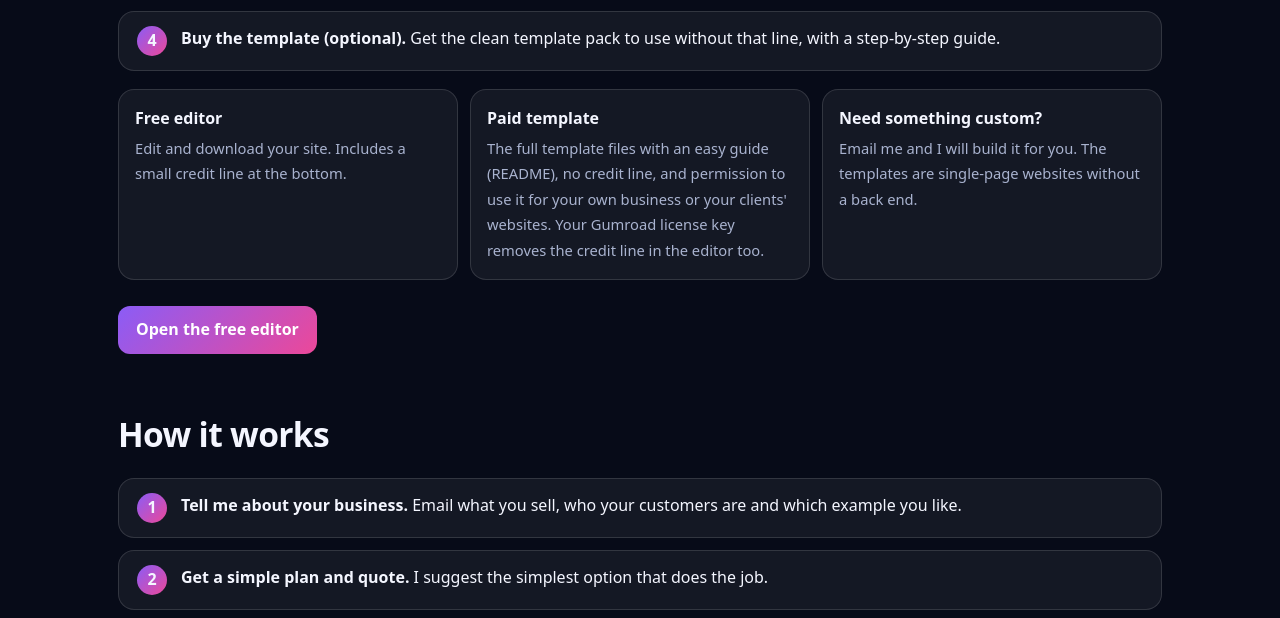
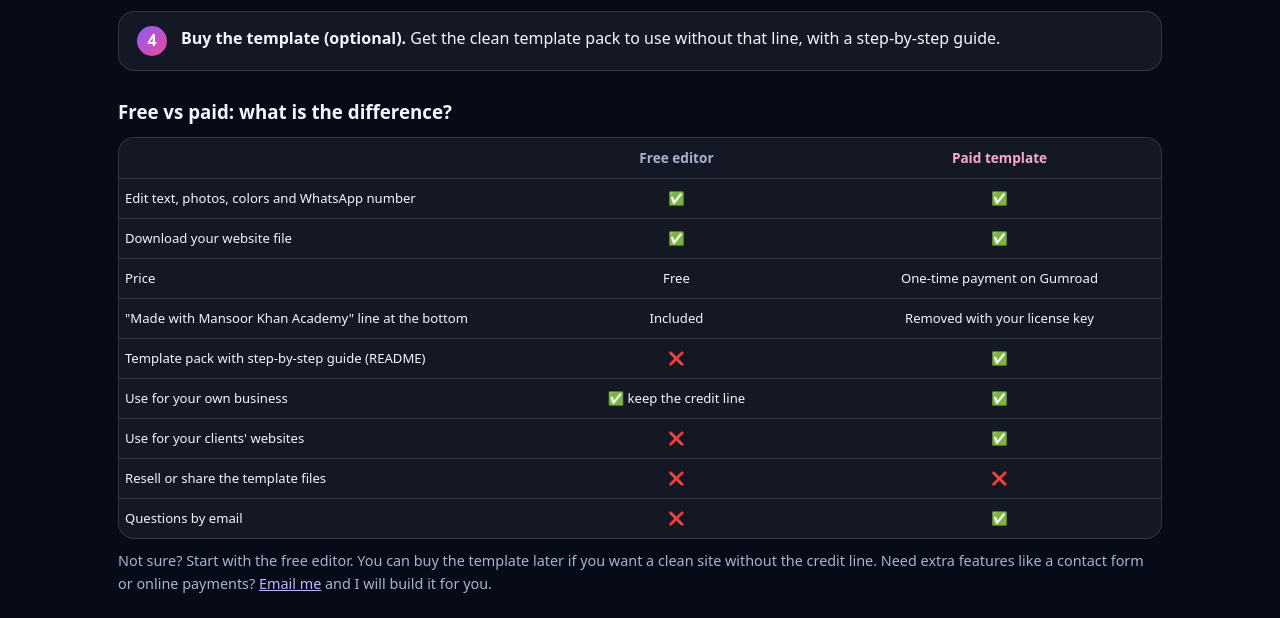
Before and after one commit to MansoorKhanAcademy/MansoorKhanAcademy.github.io, a plain HTML site: page Websites/index.html in a window 1280 px wide. Shown: the part 2898-3516 px from the top of the page. Drawn offline with Linux system fonts and the light colour scheme.

Commit message:
Add free vs paid comparison

```diff
--- a/Websites/index.html
+++ b/Websites/index.html
@@ -27,7 +27,7 @@ section.blk{padding:54px 0 0}h2{font-size:clamp(1.5rem,4vw,2.1rem);letter-spacin
 .inc{display:grid;gap:12px;grid-template-columns:repeat(auto-fit,minmax(230px,1fr));margin-top:16px}.inc div{background:var(--card);border:1px solid var(--line);border-radius:16px;padding:16px}.inc b{display:block;margin-bottom:4px}.inc span{color:var(--muted);font-size:.92rem}
 .steps{list-style:none;counter-reset:s;padding:0;margin:16px 0 0;display:grid;gap:12px}.steps li{counter-increment:s;display:flex;gap:14px;background:var(--card);border:1px solid var(--line);border-radius:16px;padding:14px 18px}.steps li::before{content:counter(s);flex:none;width:30px;height:30px;border-radius:50%;display:grid;place-items:center;font-weight:800;background:linear-gradient(135deg,var(--v),var(--p))}
 details{background:var(--card);border:1px solid var(--line);border-radius:16px;padding:15px 18px;margin-bottom:10px}summary{cursor:pointer;font-weight:700}details p{color:var(--muted);margin:10px 0 0}
-.cta{margin:54px 0 0;padding:34px 20px;text-align:center;border-radius:22px;border:1px solid rgba(139,92,246,.5);background:linear-gradient(135deg,rgba(139,92,246,.2),rgba(236,72,153,.1))}
+.cmp{overflow-x:auto;border:1px solid var(--line);border-radius:16px;background:var(--card)}.cmp table{width:100%;border-collapse:collapse;table-layout:fixed;font-size:.82rem}.cmp th,.cmp td{padding:9px 6px;border-bottom:1px solid var(--line);text-align:left;vertical-align:top}.cmp tr:last-child td{border-bottom:0}.cmp th{font-size:.85rem;color:var(--muted)}.cmp th.pd{color:#f9a8d4}.cmp td:not(:first-child),.cmp th:not(:first-child){text-align:center}.cmp th:first-child{width:38%}.cta{margin:54px 0 0;padding:34px 20px;text-align:center;border-radius:22px;border:1px solid rgba(139,92,246,.5);background:linear-gradient(135deg,rgba(139,92,246,.2),rgba(236,72,153,.1))}
 footer{margin-top:54px;border-top:1px solid var(--line);padding:26px 0;color:var(--muted);font-size:.88rem;text-align:center}footer a{margin:0 8px;color:var(--muted)}
 </style></head><body>
 <div class="glow"></div>
@@ -71,11 +71,21 @@ footer{margin-top:54px;border-top:1px solid var(--line);padding:26px 0;color:var
       <li><span><b>Download.</b> Press "Download my website" to get your website file. It is free and includes a small "Made with Mansoor Khan Academy" line at the bottom.</span></li>
       <li><span><b>Buy the template (optional).</b> Get the clean template pack to use without that line, with a step-by-step guide.</span></li>
     </ol>
-    <div class="inc" style="margin-top:18px">
-      <div><b>Free editor</b><span>Edit and download your site. Includes a small credit line at the bottom.</span></div>
-      <div><b>Paid template</b><span>The full template files with an easy guide (README), no credit line, and permission to use it for your own business or your clients' websites. Your Gumroad license key removes the credit line in the editor too.</span></div>
-      <div><b>Need something custom?</b><span>Email me and I will build it for you. The templates are single-page websites without a back end.</span></div>
-    </div>
+    <h3 style="margin:26px 0 10px">Free vs paid: what is the difference?</h3>
+    <div class="cmp"><table>
+      <thead><tr><th></th><th>Free editor</th><th class="pd">Paid template</th></tr></thead>
+      <tbody>
+      <tr><td>Edit text, photos, colors and WhatsApp number</td><td>✅</td><td>✅</td></tr>
+      <tr><td>Download your website file</td><td>✅</td><td>✅</td></tr>
+      <tr><td>Price</td><td>Free</td><td>One-time payment on Gumroad</td></tr>
+      <tr><td>"Made with Mansoor Khan Academy" line at the bottom</td><td>Included</td><td>Removed with your license key</td></tr>
+      <tr><td>Template pack with step-by-step guide (README)</td><td>❌</td><td>✅</td></tr>
+      <tr><td>Use for your own business</td><td>✅ keep the credit line</td><td>✅</td></tr>
+      <tr><td>Use for your clients' websites</td><td>❌</td><td>✅</td></tr>
+      <tr><td>Resell or share the template files</td><td>❌</td><td>❌</td></tr>
+      <tr><td>Questions by email</td><td>❌</td><td>✅</td></tr>
+      </tbody></table></div>
+    <p style="color:var(--muted);font-size:.9rem;margin:10px 0 0">Not sure? Start with the free editor. You can buy the template later if you want a clean site without the credit line. Need extra features like a contact form or online payments? <a href="mailto:mansoorkhan8185@gmail.com?subject=Custom%20website">Email me</a> and I will build it for you.</p>
     <p style="margin:14px 0 0"><a class="b" href="/Websites/editor/">Open the free editor</a></p>
   </section>
 
```
Also changed, not shown: Websites/editor/index.html (+9 -0 lines).
